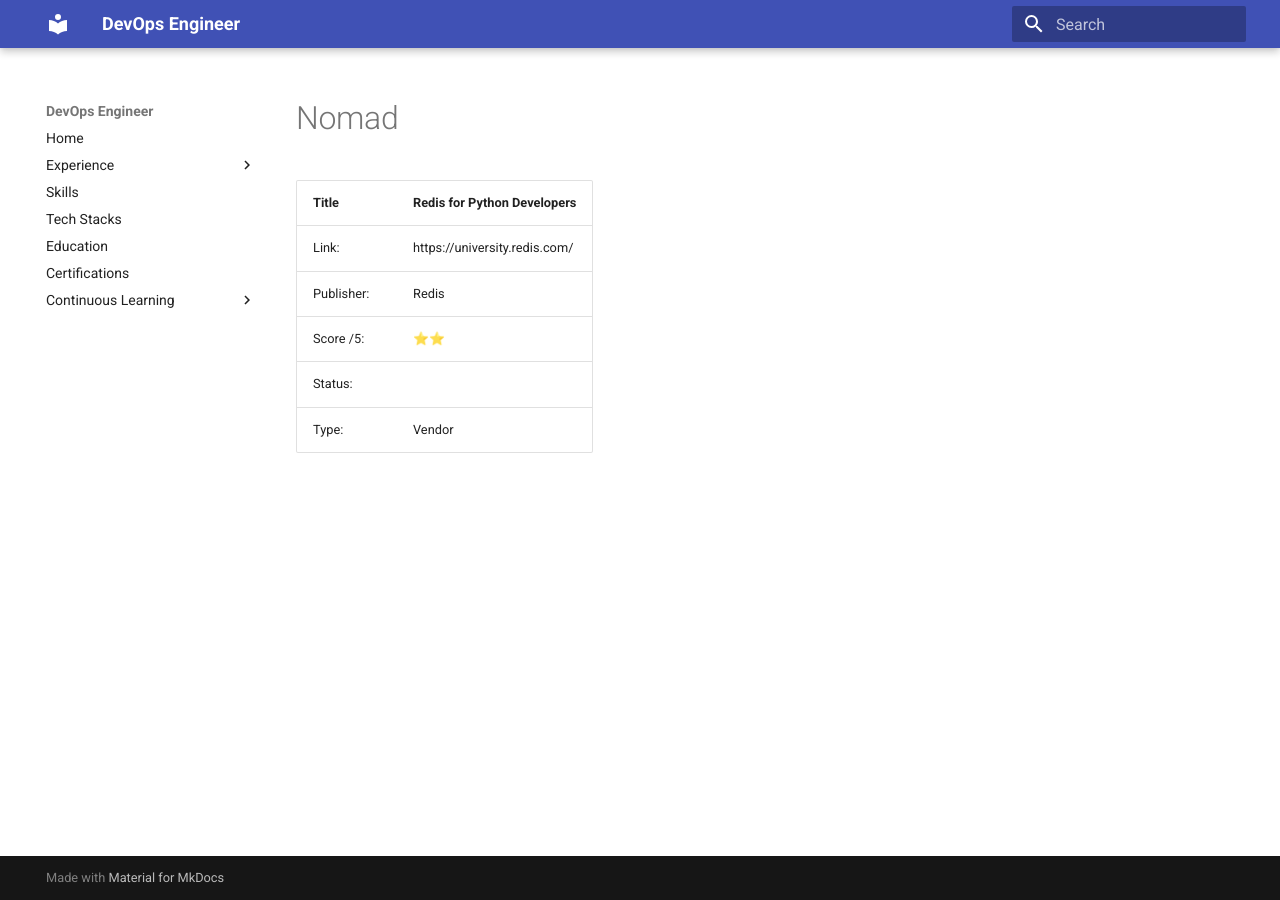
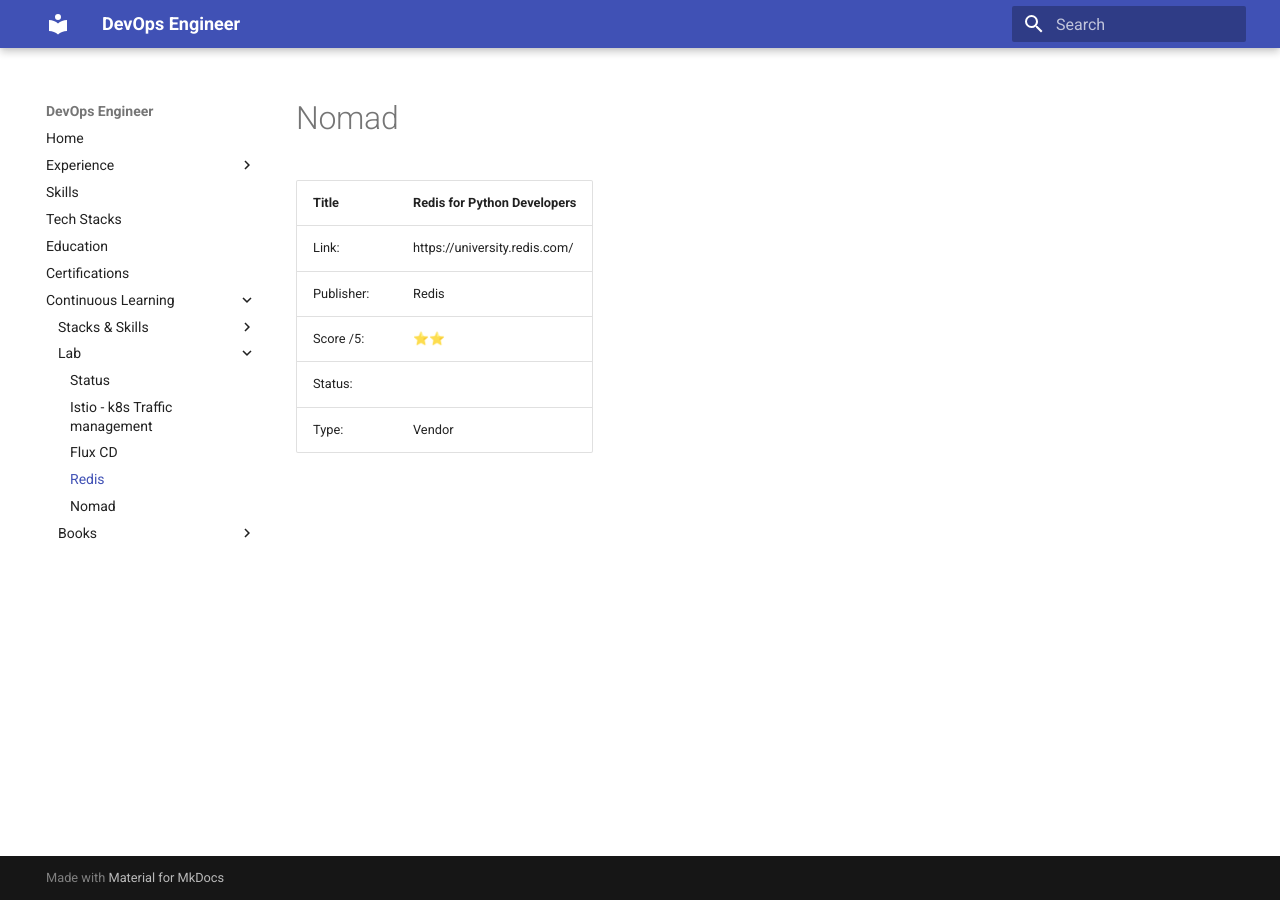
Before and after one commit to eedygreen/isah-idris-DevOps-Engineer-resume, an MkDocs documentation site: the page built from docs/continuous-learning/list/Redis.md, in a window 1280 px wide. Built offline with MkDocs 1.6.1 and Material for MkDocs 9.7.7, drawn with Linux system fonts in a browser that asks for light colours.

Commit message:
added redis to my learning objectives

```diff
--- a/mkdocs.yml
+++ b/mkdocs.yml
@@ -23,6 +23,7 @@
             - Status: 'continuous-learning/list/labs.md'
             - Istio - k8s Traffic management: 'continuous-learning/list/Istio.md'
             - Flux CD: 'continuous-learning/list/fluxcd.md'
+            - Redis: 'continuous-learning/list/Redis.md'
             - Nomad: 'continuous-learning/list/Nomad.md'
 
         - Books:
```
